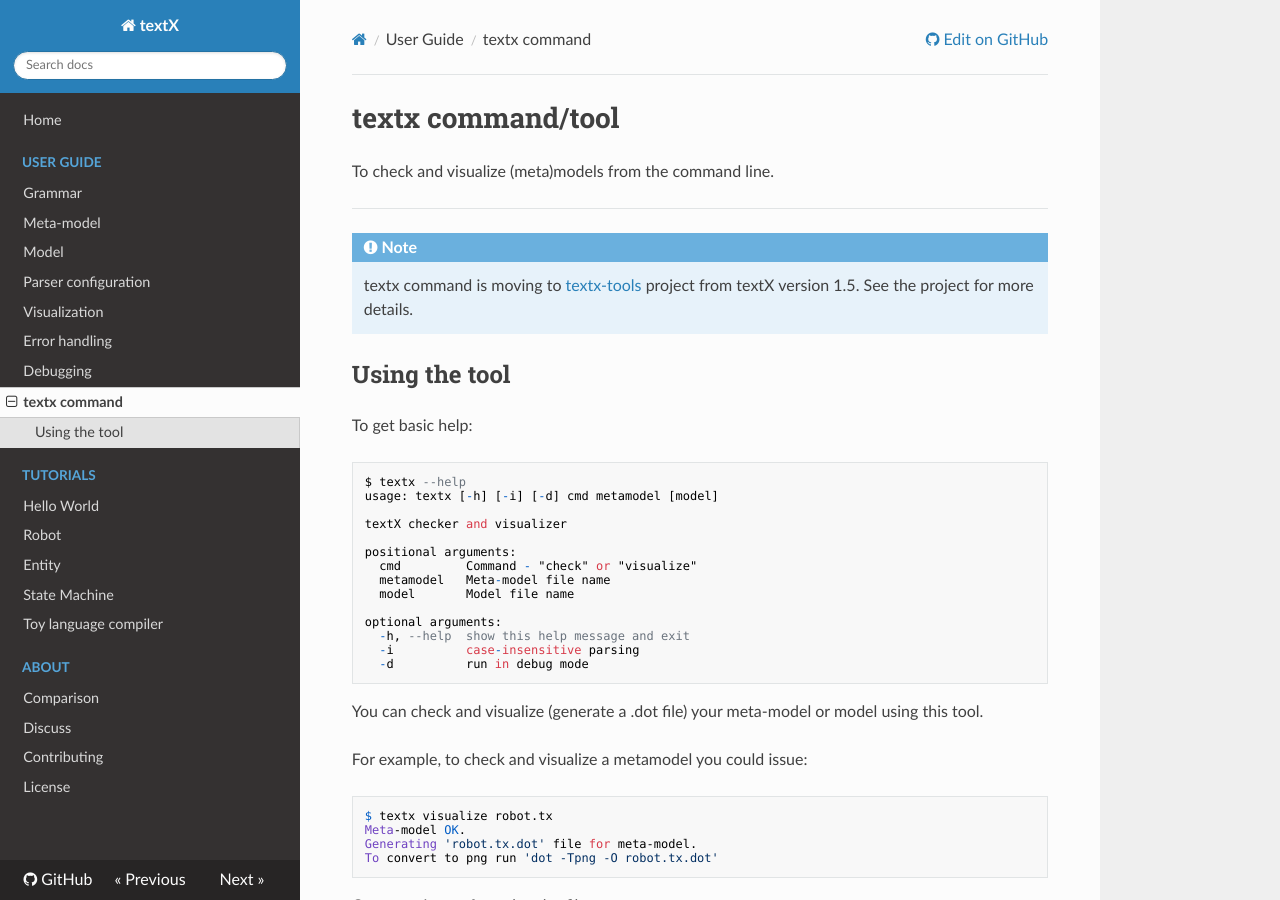
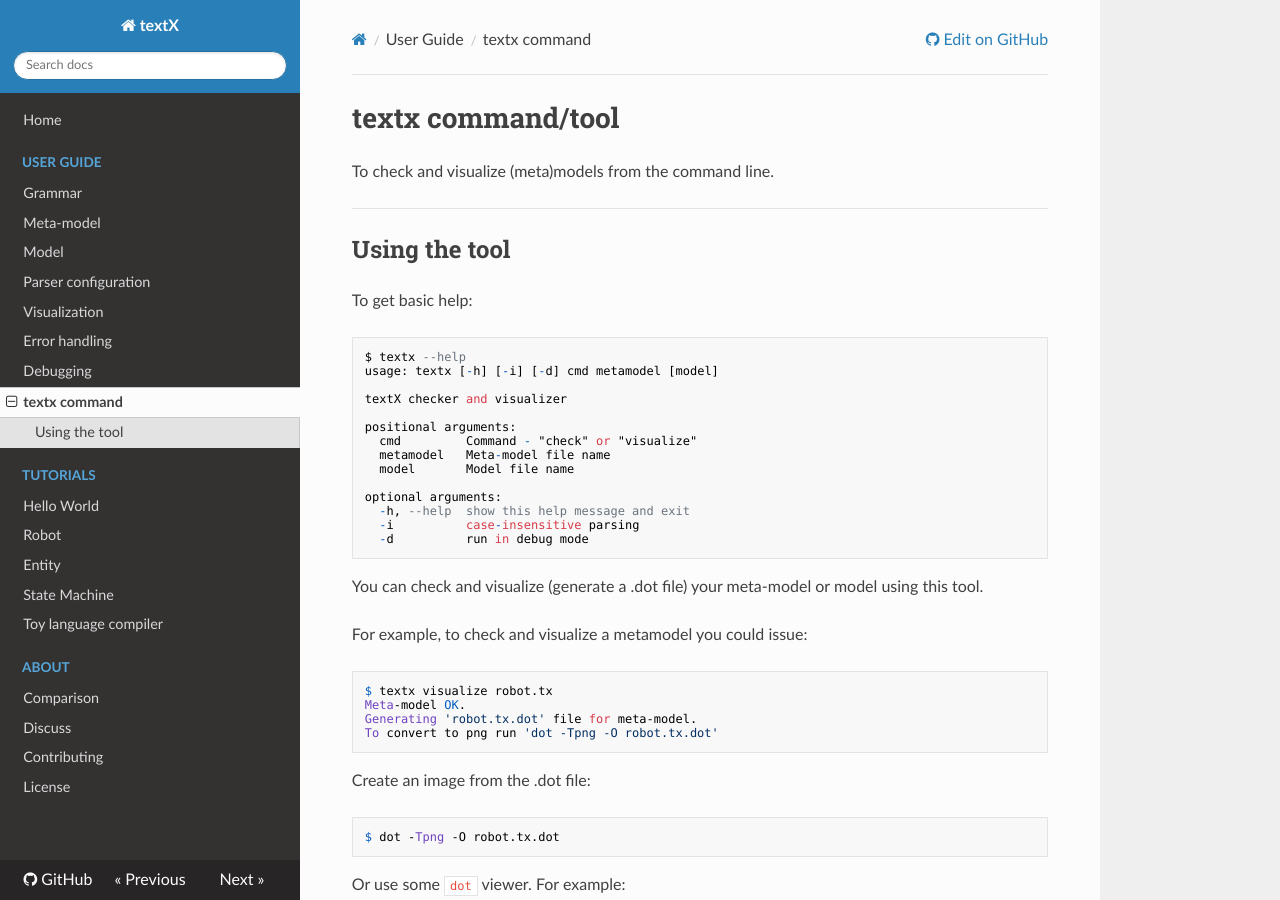
Before and after one commit to textX/textX, an MkDocs documentation site: the page built from docs/textx_command.md, in a window 1280 px wide and 900 px high. Built offline with MkDocs 1.6.1, drawn with Linux system fonts in a browser that asks for light colours; nearby versions of some CDN libraries; old or Windows-style settings are respelled for this version of MkDocs.

Commit message:
Removing old notes.

```diff
--- a/docs/textx_command.md
+++ b/docs/textx_command.md
@@ -3,11 +3,6 @@
 To check and visualize (meta)models from the command line.
 
 ---
-
-!!! note
-    textx command is moving to
-    [textx-tools](https://github.com/igordejanovic/textx-tools) project from
-    textX version 1.5. See the project for more details.
 
 ## Using the tool
 
```
Also changed, not shown: docs/metamodel.md (+0 -4 lines), docs/model.md (+0 -3 lines).
